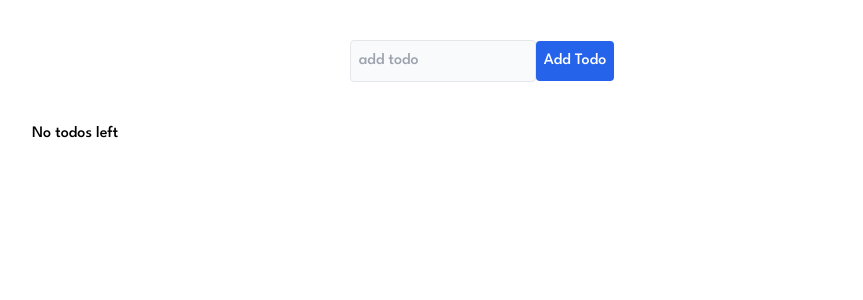
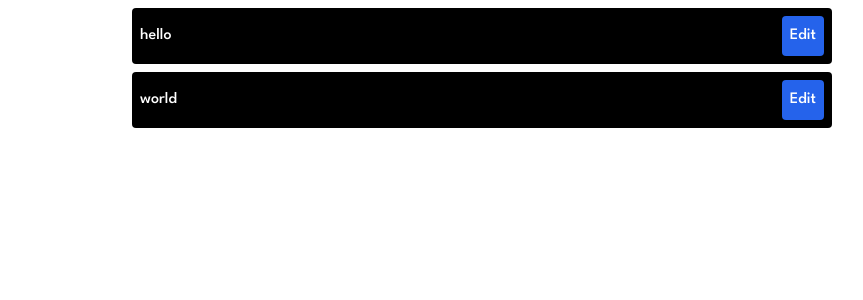
Before and after one commit to Mark-Alexis-Posadas/react-mini-practice, a React (Vite) app: page / in a window 1280 px wide. Shown: the top 300 px of the page, without its empty margins (158-1021 px from the left). Built offline with nearby package versions, Linux system fonts and the light colour scheme.

Commit message:
added edit by index exercise

```diff
--- a/src/App.jsx
+++ b/src/App.jsx
@@ -1,105 +1,70 @@
-import { useState } from "react";
-
+import React, { useState } from "react";
+const data = [
+  {
+    title: "hello",
+  },
+  {
+    title: "world",
+  },
+];
 const App = () => {
-  const [todos, setTodos] = useState([]);
-  const [inputVal, setInputVal] = useState("");
-  const [modalEdit, setModalEdit] = useState(false);
-  const [currentTodo, setCurrentTodo] = useState({ index: null, text: "" });
-
-  const handleAddTodo = () => {
-    if (inputVal.trim() === "") {
-      alert("please add todo");
-      return;
-    }
-    setTodos([...todos, inputVal]);
-    setInputVal("");
-  };
-
-  const handleDelete = (index) => {
-    const deleteTodo = todos.filter((_, idx) => idx !== index);
-    setTodos(deleteTodo);
-  };
+  const [input, setInput] = useState("");
+  const [currentVal, setCurrentVal] = useState(data);
+  const [edit, setEdit] = useState(false);
+  const [current, setCurrent] = useState({ index: null, text: "" });
 
   const handleEdit = (index) => {
-    setCurrentTodo({ index, text: todos[index] });
-    setModalEdit(true);
+    setCurrent({ index: index, title: currentVal[index].title });
+    setInput(currentVal[index].title);
+    setEdit(true);
   };
 
   const handleUpdate = () => {
-    if (currentTodo.text.trim() === "") {
-      alert("please enter a valid todo");
+    if (input.trim() === "") {
+      alert("please add text");
       return;
     }
-    const updatedTodos = todos.map((todo, idx) =>
-      idx === currentTodo.index ? currentTodo.text : todo
+
+    setCurrentVal((currentVal) =>
+      currentVal.map((item, index) =>
+        index === current.index ? { ...item, title: input } : item
+      )
     );
-    setTodos(updatedTodos);
-    setModalEdit(false);
-    setCurrentTodo({ index: null, text: "" });
+    setInput(""); //clear input fields when submit
+    setEdit(false);
   };
-
   return (
-    <div className="max-w-[900px] m-auto relative">
-      <div className="flex items-center justify-center m-10">
-        <input
-          type="text"
-          className="border border-slate rounded bg-slate-50 p-2"
-          placeholder="add todo"
-          onChange={(e) => setInputVal(e.target.value)}
-          value={inputVal}
-        />
-        <button
-          className="bg-blue-600 text-white p-2 rounded hover:bg-blue-500"
-          onClick={handleAddTodo}
-        >
-          Add Todo
-        </button>
-      </div>
-      {todos.length <= 0 ? (
-        "No todos left"
-      ) : (
-        <ul>
-          {todos.map((item, index) => (
+    <div className="w-full">
+      <ul className="max-w-[700px] m-auto">
+        {currentVal.map((item, index) => (
           <li
             key={index}
-              className="border border-slate-50 rounded p-2 flex items-center justify-between bg-white shadow-md "
+            className="flex items-center justify-between my-2 rounded bg-black text-white p-2"
           >
-              {item}
-              <div className="flex items-center gap-3">
+            {item.title}
             <button
-                  className="bg-blue-600 text-white rounded p-2"
+              className="bg-blue-600 text-white rounded p-2 hover:bg-blue-700"
               onClick={() => handleEdit(index)}
             >
               Edit
             </button>
-                <button
-                  className="bg-red-600 text-white rounded p-2"
-                  onClick={() => handleDelete(index)}
-                >
-                  Delete
-                </button>
-              </div>
           </li>
         ))}
       </ul>
-      )}
-
-      {modalEdit && (
-        <div className="fixed left-0 top-0 right-0 bottom-0 flex items-center justify-center w-full bg-slate-200 h-full">
+      {edit && (
+        <div className="max-w-[700px] m-auto flex items-center justify-between gap-3">
           <input
+            className="border border-slate-400 p-2 rounded w-full"
             type="text"
-            className="bg-gray-500 rounded p-2 text-white w-full"
-            placeholder="Edit Todo"
-            onChange={(e) =>
-              setCurrentTodo({ ...currentTodo, text: e.target.value })
-            }
-            value={currentTodo.text}
+            onChange={(e) => setInput(e.target.value)}
+            value={input}
+            placeholder="edit"
           />
           <button
-            className="bg-blue-600 rounded p-2 text-white"
+            className="rounded p-2 text-white bg-green-600"
             onClick={handleUpdate}
           >
-            Update
+            update
           </button>
         </div>
       )}
```
Lines whose indentation alone changed are shown as unchanged.
